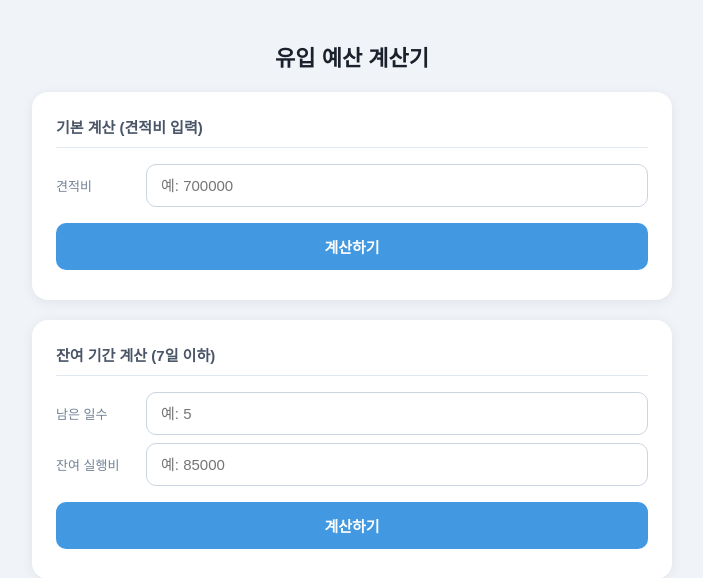
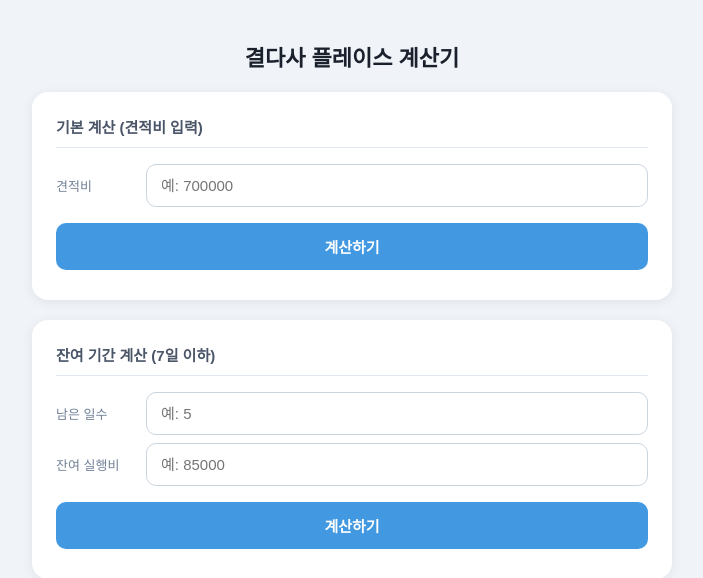
Before and after one commit to lunar26/budget-calculator, a Flask app: page / in a window 1280 px wide. Shown: the top 578 px of the page, without its empty margins (288-991 px from the left). Run offline with Flask 3, Linux system fonts and the light colour scheme.

Commit message:
제목 결다사 플레이스 계산기로 변경

```diff
--- a/templates/index.html
+++ b/templates/index.html
@@ -3,7 +3,7 @@
 <head>
   <meta charset="UTF-8" />
   <meta name="viewport" content="width=device-width, initial-scale=1.0" />
-  <title>유입 예산 계산기</title>
+  <title>결다사 플레이스 계산기</title>
   <style>
     * { box-sizing: border-box; margin: 0; padding: 0; }
 
@@ -166,7 +166,7 @@
 </head>
 <body>
 <div class="container">
-  <h1>유입 예산 계산기</h1>
+  <h1>결다사 플레이스 계산기</h1>
 
   <!-- 기본 계산 -->
   <div class="card">
```
